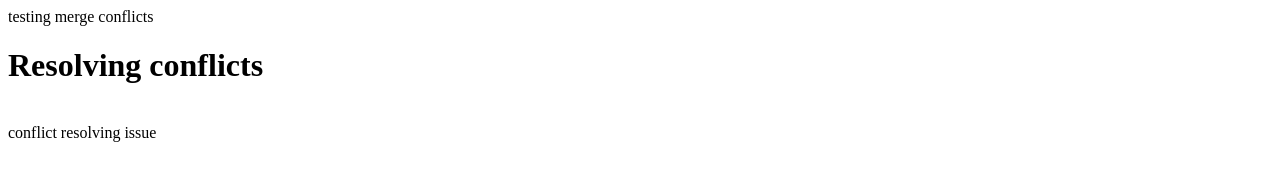
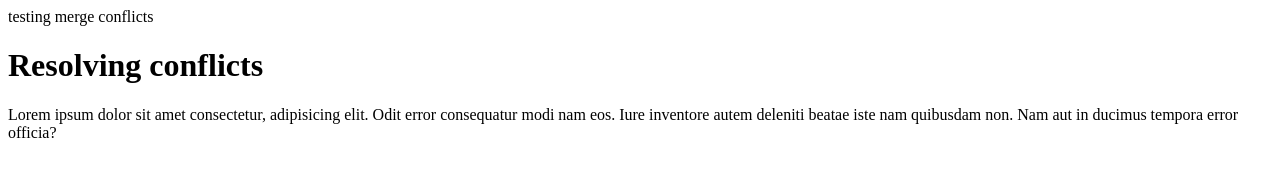
Before and after one commit to bhanuprasad8712/second-repo, a plain HTML site: page index.html in a window 1280 px wide. Drawn offline with Linux system fonts and the light colour scheme.

Commit message:
adding html code

```diff
--- a/index.html
+++ b/index.html
@@ -2,4 +2,4 @@
 <p>testing merge conflicts</p>
 <title>The repository</title>
 <h1>Resolving conflicts</h1>
-<br>conflict resolving issue
+<p>Lorem ipsum dolor sit amet consectetur, adipisicing elit. Odit error consequatur modi nam eos. Iure inventore autem deleniti beatae iste nam quibusdam non. Nam aut in ducimus tempora error officia?</p>
```
